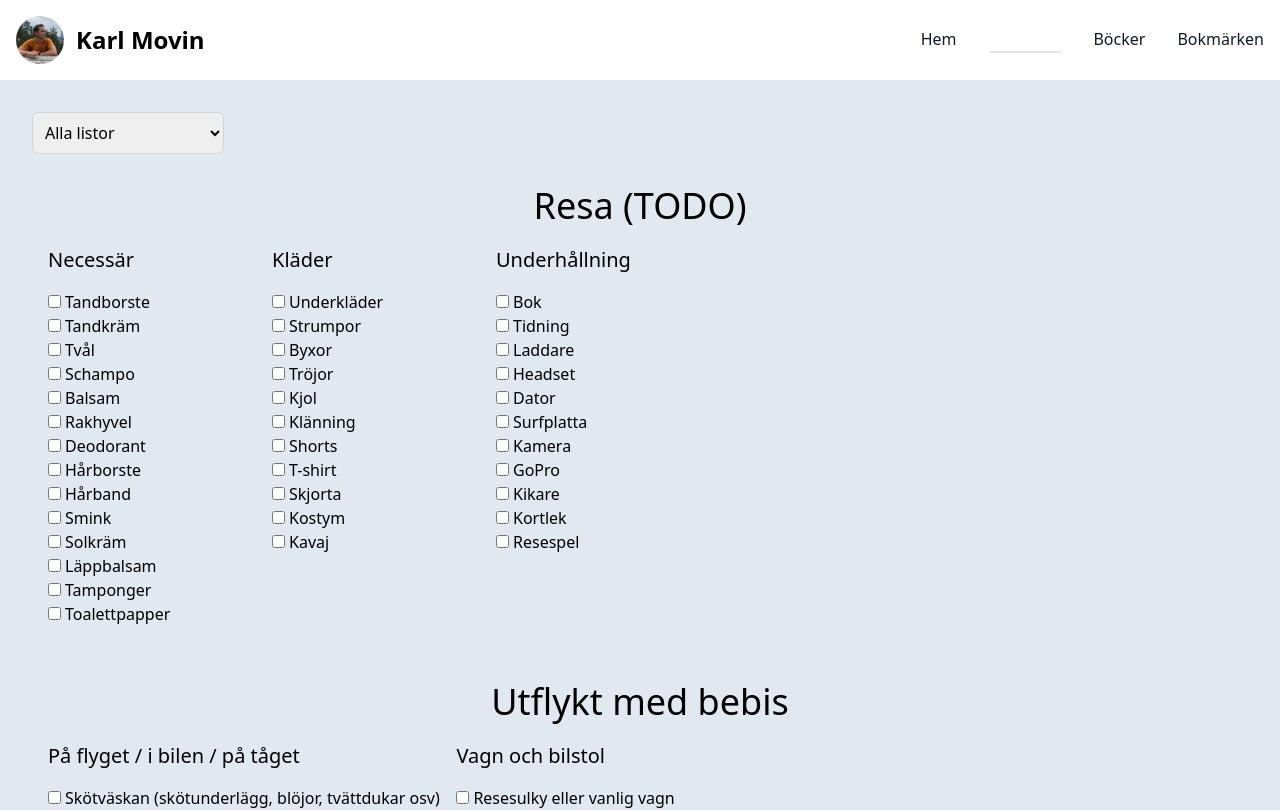
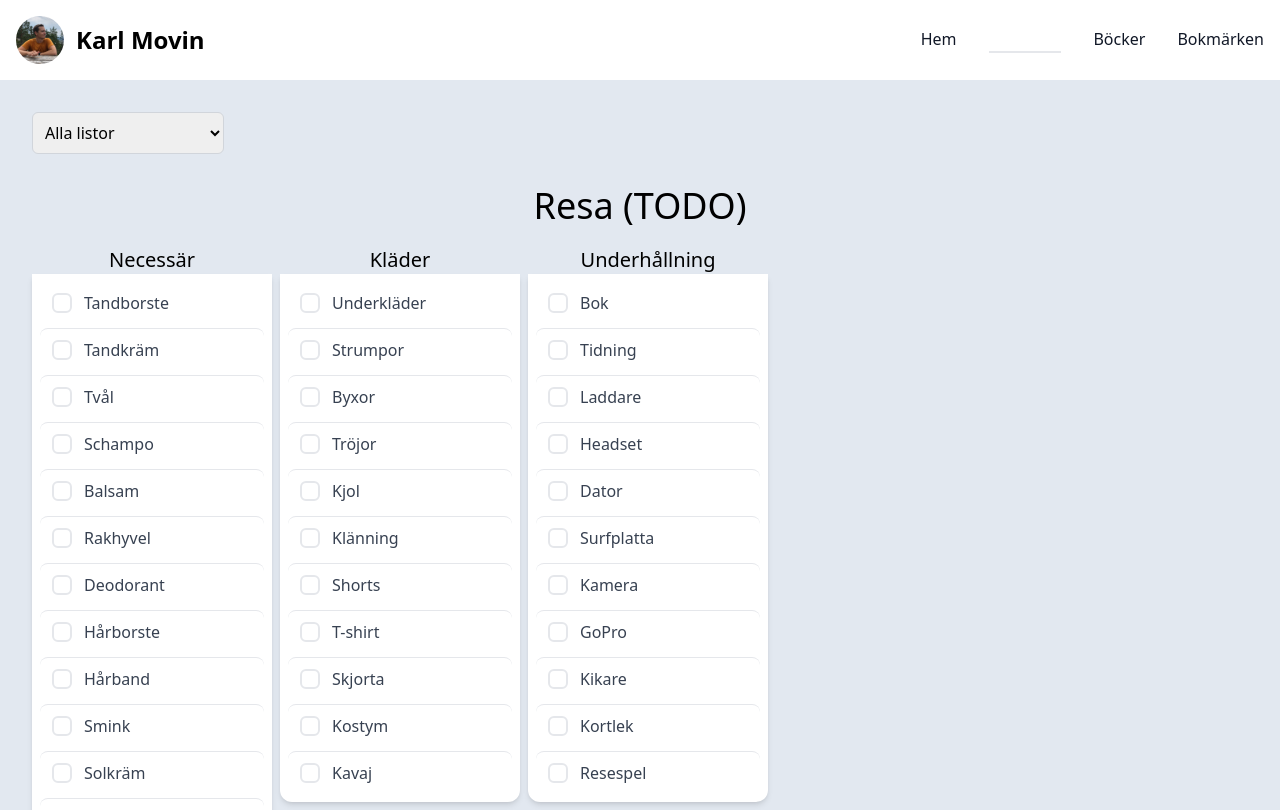
Before and after one commit to karlmovin/karlmovin.github.io, a React (Vite) app: page /packning in a window 1280 px wide. Shown: the top 810 px of the page. Built offline with nearby package versions, Linux system fonts and the light colour scheme.

Commit message:
update list visuals

```diff
--- a/src/routes/packning.tsx
+++ b/src/routes/packning.tsx
@@ -536,23 +536,66 @@ export default function Packlistor() {
         .map(({ title, data }) => (
           <section id={title} key={title} className="flex flex-col">
             <p className="text-4xl self-center pb-3">{title}</p>
-            <div className="mt-2 ml-1 flex flex-row flex-wrap">
+            <div className="mt-2 gap-2 flex flex-row flex-wrap">
               {data.map(({ title: dataTitle, subtitle, items }) => (
-                <div className="max-w-1/2 min-w-56 pl-3">
-                  <p className="text-xl">{dataTitle}</p>
-                  <p className="text-sm py-2 whitespace-pre-line">{subtitle}</p>
-                  <ol className="">
+                <div className="flex flex-col">
+                  <p className="text-xl self-center font-medium">{dataTitle}</p>
+                  {subtitle && (
+                    <p className="text-sm py-2 whitespace-pre-line">
+                      {subtitle}
+                    </p>
+                  )}
+                  {items && (
+                    <div className="relative flex flex-col text-gray-700 bg-white shadow-md rounded-b-xl bg-clip-border">
+                      <div className="flex min-w-[240px] flex-col gap-1 p-2 font-sans text-base font-normal text-blue-gray-700 divide-y">
                         {items?.map((item) => (
-                      <li key={item}>
+                          <div
+                            role="button"
+                            className="flex items-center w-full p-0 leading-tight transition-all rounded-lg outline-none text-start hover:bg-blue-gray-50 hover:bg-opacity-80 hover:text-blue-gray-900 focus:bg-blue-gray-50 focus:bg-opacity-80 focus:text-blue-gray-900 active:bg-blue-gray-50 active:bg-opacity-80 active:text-blue-gray-900"
+                          >
+                            <label
+                              htmlFor={`vertical-list-${item}`}
+                              className="flex items-center w-full px-3 py-2 cursor-pointer"
+                            >
+                              <div className="grid mr-3 place-items-center">
+                                <div className="inline-flex items-center">
+                                  <label
+                                    className="relative flex items-center p-0 rounded-full cursor-pointer"
+                                    htmlFor={`vertical-list-${item}`}
+                                  >
                                     <input
+                                      id={`vertical-list-${item}`}
                                       type="checkbox"
-                          className="checked:bg-blue-500 mr-1"
+                                      className="before:content[''] peer relative h-5 w-5 cursor-pointer appearance-none rounded-md border-2 border-blue-gray-200 transition-all before:absolute before:top-2/4 before:left-2/4 before:block before:h-12 before:w-12 before:-translate-y-2/4 before:-translate-x-2/4 before:rounded-full before:bg-blue-gray-500 before:opacity-0 before:transition-opacity checked:border-gray-900 checked:bg-gray-900 checked:before:bg-gray-900 hover:before:opacity-0"
                                     />
+                                    <span className="absolute text-white transition-opacity opacity-0 pointer-events-none top-2/4 left-2/4 -translate-y-2/4 -translate-x-2/4 peer-checked:opacity-100">
+                                      <svg
+                                        xmlns="http://www.w3.org/2000/svg"
+                                        className="h-3.5 w-3.5"
+                                        viewBox="0 0 20 20"
+                                        fill="currentColor"
+                                        stroke="currentColor"
+                                        stroke-width="1"
+                                      >
+                                        <path
+                                          fill-rule="evenodd"
+                                          d="M16.707 5.293a1 1 0 010 1.414l-8 8a1 1 0 01-1.414 0l-4-4a1 1 0 011.414-1.414L8 12.586l7.293-7.293a1 1 0 011.414 0z"
+                                          clip-rule="evenodd"
+                                        ></path>
+                                      </svg>
+                                    </span>
+                                  </label>
+                                </div>
+                              </div>
+                              <p className="block font-sans text-base antialiased font-medium leading-relaxed text-blue-gray-900">
                                 {item}
-                      </li>
+                              </p>
+                            </label>
+                          </div>
                         ))}
-                  </ol>
-                  <br />
+                      </div>
+                    </div>
+                  )}
                 </div>
               ))}
             </div>
```
Lines whose indentation alone changed are shown as unchanged.
